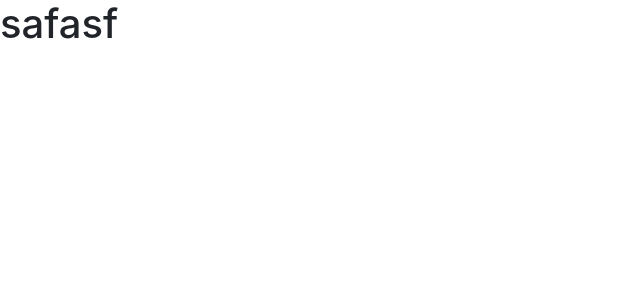
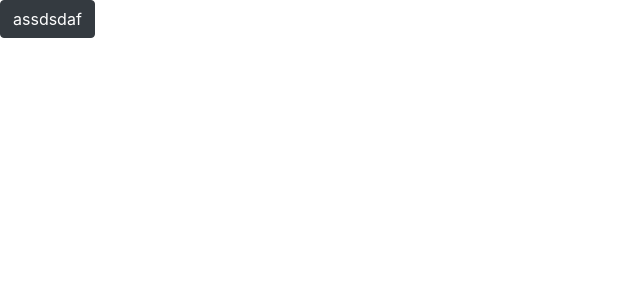
Before and after one commit to rindishkrishna/BloodBank, a React (Create React App) app: page / in a window 1280 px wide. Shown: the top 300 px of the page, without its empty margins (0-640 px from the left). Built offline with nearby package versions, Linux system fonts and the light colour scheme.

Commit message:
remove conflict

```diff
--- a/src/App.js
+++ b/src/App.js
@@ -12,7 +12,7 @@
             <Chart />
           </Route>
           <Route path="/">
-            <h1>safasf</h1>
+            <button className="btn btn-dark" >assdsdaf</button>
           </Route>
         </Switch>
       </Router>
--- a/src/index.scss
+++ b/src/index.scss
@@ -1,12 +1 @@
 @import '~bootstrap/scss/bootstrap.scss';
-
-body{
-    margin: 0;
-    font-family: -apple-system, BlinkMacSystemFont, 'Segoe UI', 'Roboto', 'Oxygen', 'Ubuntu', 'Cantarell', 'Fira Sans', 'Droid Sans', 'Helvetica Neue', sans-serif;
-    -webkit-font-smoothing: antialiased;
-    -moz-osx-font-smoothing: grayscale;
-}
-
-code{
-    font-family: source-code-pro, Menlo, Monaco, Consolas, 'Courier New', monospace;
-}
```
Also changed, not shown: 1 other file (tests, documents, lock files or other folders).
